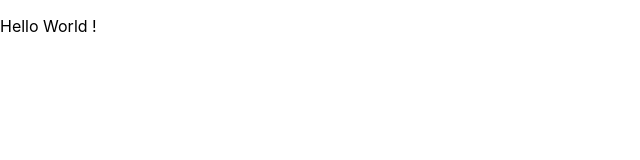
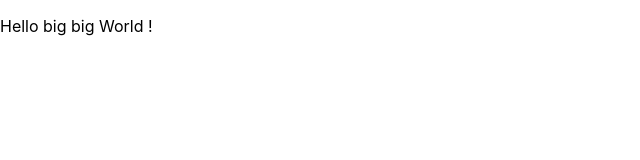
Before and after one commit to GTZL1/exam-project, a React (Create React App) app: page / in a window 1280 px wide. Shown: the top 160 px of the page, without its empty margins (0-640 px from the left). Built offline with nearby package versions, Linux system fonts and the light colour scheme.

Commit message:
Add deploy script in yaml

```diff
--- a/src/app/App.js
+++ b/src/app/App.js
@@ -2,7 +2,7 @@ function App() {
   return (
       <div className="App">
           <header className="App-header">
-              <p>Hello World !</p>
+              <p>Hello big big World !</p>
           </header>
       </div>
   );
```
